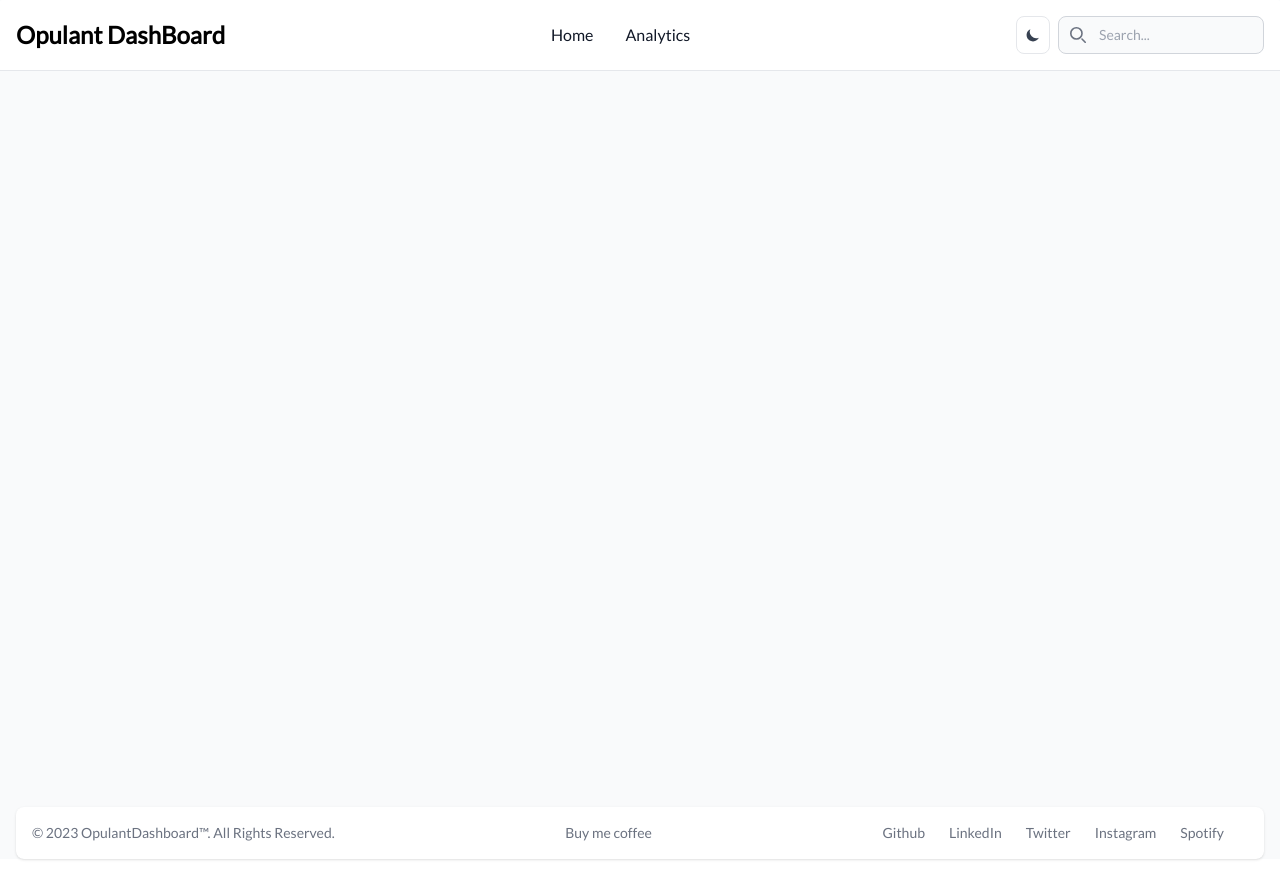
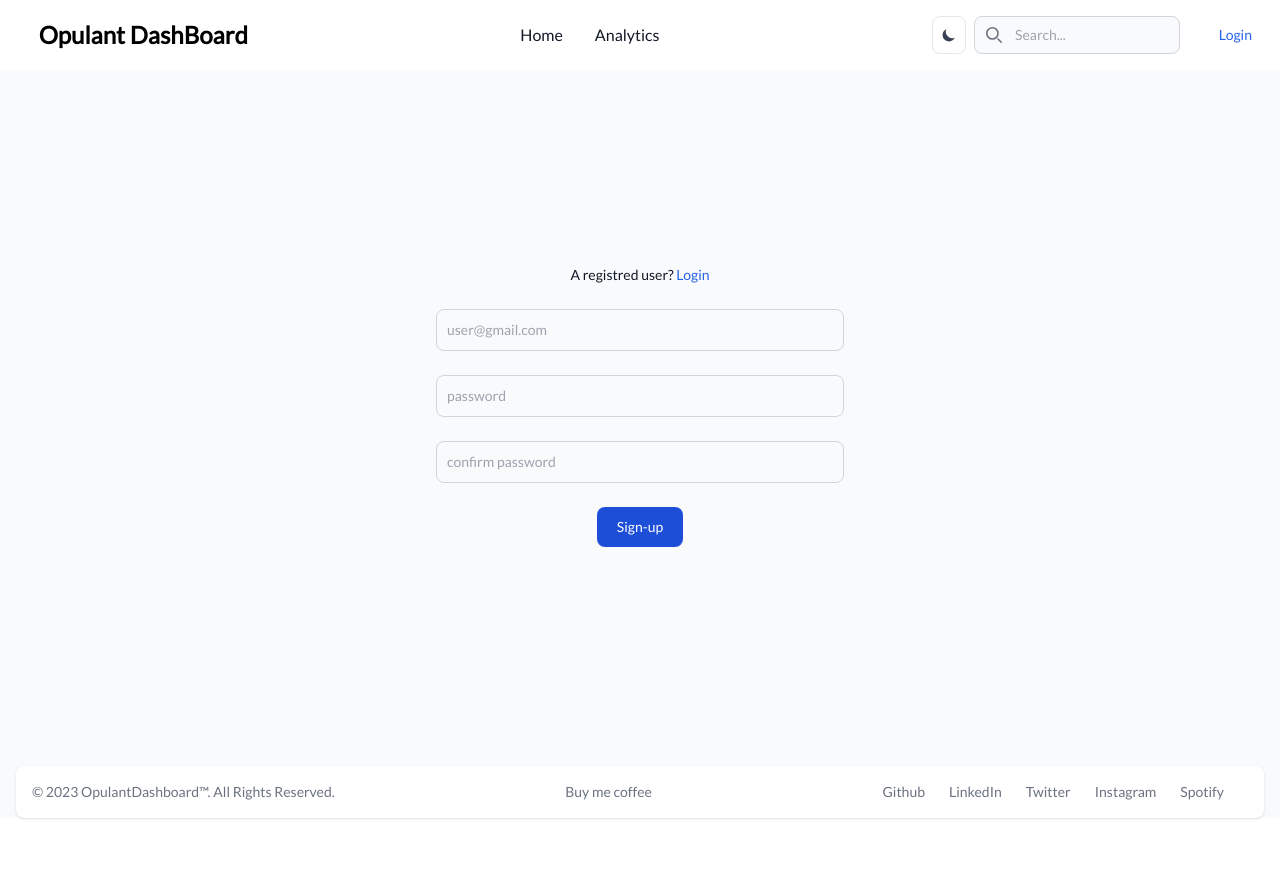
Before and after one commit to titus-mumo/opulant-dashboard, a React (Create React App) app: page /sign-up in a window 1280 px wide. After the commit the page ends 834 px from the top, so only its background shows below. Built offline with nearby package versions, Linux system fonts and the light colour scheme; no server answers.

Commit message:
Login frontend

```diff
--- a/src/App.js
+++ b/src/App.js
@@ -1,4 +1,3 @@
-import { transitions } from 'react-alert';
 import './App.css';
 import { Header, Footer } from './components';
 import { AllRoutes } from './routes/AllRoutes';
@@ -6,11 +5,9 @@ import { AllRoutes } from './routes/AllRoutes';
 function App() {
 
   return (
-    <div className="App bg-gray-50 dark:bg-gray-200">
+    <div className="App bg-gray-50 dark:bg-gray-200 sm:text-md">
       <Header />
-      <main>
-        <AllRoutes />
-      </main>
+      <AllRoutes />
       <Footer />
     </div>
   );
--- a/src/components/Header.js
+++ b/src/components/Header.js
@@ -9,7 +9,6 @@ export const Header = () => {
   const [search, setSearch] = useState("")
   const [products, setProducts] = useState([])
   const [dropdown, setDropdown] = useState([])
-  const [queryTerm, setQueryTerm] = useState('')
 
   const navigate = useNavigate();
 
@@ -26,10 +25,10 @@ export const Header = () => {
 
   }, [darkMode]);
 
-  const handleSubmit = (event) => {
+  const handleSearch = (event) => {
     event.preventDefault()
-    setQueryTerm(search)
-    return navigate(`/search?q=${queryTerm}`)
+    console.log(search)
+    return navigate(`/search?q=${search}`)
   }
 
   const handleHide = () => {
@@ -47,8 +46,8 @@ export const Header = () => {
   }, [search, products])
 
   return (
-<nav className="bg-white border-gray-200 dark:bg-gray-900 rounded-sm">
-  <div className="max-w-screen-xl flex flex-wrap items-center justify-between mx-auto p-4">
+<nav className="bg-white border-gray-200 dark:bg-gray-900 rounded-sm flex">
+  <div className="max-w-screen-xl flex flex-wrap items-center justify-between mx-auto p-4 basis-11/12">
   <Link to="/" className="flex items-center">
       <span className="self-center text-2xl font-semibold whitespace-nowrap dark:text-white">Opulant DashBoard</span>
         </Link>
@@ -70,7 +69,7 @@ export const Header = () => {
         </svg>
         <span className="sr-only">Search icon</span>
             </div>
-      <form onSubmit={handleSubmit}>
+      <form onSubmit={() => handleSearch}>
         <input type="text" id="search-navbar" value={search} onChange={(e) => setSearch(e.target.value)} className="block w-full p-2 pl-10 text-sm text-gray-900 border border-gray-300 rounded-lg bg-gray-50 focus:ring-blue-500 focus:border-blue-500 dark:bg-gray-700 dark:border-gray-600 dark:placeholder-gray-400 dark:text-white dark:focus:ring-blue-500 dark:focus:border-blue-500" placeholder="Search..."/>
       </form>
     </div>
@@ -89,7 +88,7 @@ export const Header = () => {
             <path stroke="currentColor" strokeLinecap="round" strokeLinejoin="round" strokeWidth="2" d="m19 19-4-4m0-7A7 7 0 1 1 1 8a7 7 0 0 1 14 0Z"/>
           </svg>
             </div>
-            <form onSubmit={handleSubmit}>
+            <form onSubmit={() => handleSearch}>
               <input type="text" id="search-navbar" value={search} onChange={(e) => setSearch(e.target.value)} className="block w-full p-2 pl-10 text-sm text-gray-900 border border-gray-300 rounded-lg bg-gray-50 focus:ring-blue-500 focus:border-blue-500 dark:bg-gray-700 dark:border-gray-600 dark:placeholder-gray-400 dark:text-white dark:focus:ring-blue-500 dark:focus:border-blue-500" placeholder="Search..."/>
             </form>
       </div>
@@ -101,8 +100,11 @@ export const Header = () => {
           <Link to="/analytics" className="block py-2 pl-3 pr-4 text-gray-900 rounded hover:bg-gray-100 md:hover:bg-transparent md:hover:text-blue-700 md:p-0 md:dark:hover:text-blue-500 dark:text-white dark:hover:bg-gray-700 dark:hover:text-white md:dark:hover:bg-transparent dark:border-gray-700">Analytics</Link>
         </li>
       </ul>
-    </div>
-      </div>
+        </div>
+        </div>
+        <div class="flex items-center">
+            <Link to="/login" class="text-sm  text-blue-600 dark:text-blue-500 hover:underline mr-7">Login</Link>
+        </div>
       <hr className='bg-gray-100'></hr>
 </nav>
 
--- a/src/index.css
+++ b/src/index.css
@@ -17,6 +17,6 @@ code {
 
 main{
   margin:auto;
-  min-height: 90vh;
+  min-height:85vh;
   padding:10px;
 }
--- a/src/pages/AddProduct.js
+++ b/src/pages/AddProduct.js
@@ -29,7 +29,7 @@ export const AddProduct = () => {
 
 
   return (
-      <div className='flex justify-center items-center '>
+      <main className='flex justify-center items-center '>
           <Toaster />
 <form className='max-w-md basis-11/12 dark:bg-gray-600 p-5 rounded-xl' onSubmit={addItem}>
   <div className="mb-6">
@@ -58,6 +58,6 @@ export const AddProduct = () => {
                   </Link>
   </div>
           </form>
-</div>
+</main>
   )
 }
--- a/src/pages/Edit.js
+++ b/src/pages/Edit.js
@@ -44,7 +44,7 @@ export const Edit = () => {
     }
 
     return (
-        <div className='flex justify-center items-center'>
+        <main className='flex justify-center items-center'>
             <Toaster />
 <form className='max-w-md basis-11/12 dark:bg-gray-600 p-5 rounded-xl' onSubmit={editItem}>
   <div className="mb-6">
@@ -74,7 +74,7 @@ export const Edit = () => {
   </div>
 
           </form>
-        </div>
+        </main>
 
   )
 }
--- /dev/null
+++ b/src/pages/Login.js
@@ -0,0 +1,29 @@
+import React, { useState } from 'react'
+import { Link } from 'react-router-dom'
+
+export const Login = () => {
+    const [email, setEmail] = useState('')
+    const [password, setPassword] = useState('')
+
+    const handleLogin = () => {
+
+    }
+  return (
+          <main className='flex justify-center items-center direction-column'>
+          <form className='max-w-md basis-11/12 dark:bg-gray-600 p-5 rounded-xl' onSubmit={handleLogin}>
+                  <div>
+        <p className=' text-sm text-gray-900 dark:text-white mb-6'> Not registered yet? <Link to='/sign-up' className='hover:cursor-pointer hover:underline  text-blue-600 dark:text-blue-500'> Sign up</Link></p>
+    </div>
+  <div className="mb-6">
+    <input type="email" id="email" value={email} onChange={(e) => setEmail(e.target.value)} className="bg-gray-50 border border-gray-300 text-gray-900 text-sm rounded-lg focus:ring-blue-500 focus:border-blue-500 block w-full p-2.5 dark:bg-gray-700 dark:border-gray-600 dark:placeholder-gray-400 dark:text-white dark:focus:ring-blue-500 dark:focus:border-blue-500" placeholder="user@gmail.com" required/>
+  </div>
+  <div className="mb-6">
+    <input type="password" id="password" value={password} onChange={(e) => setPassword(e.target.value)} className="bg-gray-50 border border-gray-300 text-gray-900 text-sm rounded-lg focus:ring-blue-500 focus:border-blue-500 block w-full p-2.5 dark:bg-gray-700 dark:border-gray-600 dark:placeholder-gray-400 dark:text-white dark:focus:ring-blue-500 dark:focus:border-blue-500" placeholder='password'required/>
+    </div>
+
+    <button type="submit" className="text-white bg-blue-700 mb-2 hover:bg-blue-800 focus:ring-4 focus:outline-none focus:ring-blue-300 font-medium rounded-lg text-sm w-full sm:w-auto px-5 py-2.5 text-center dark:bg-blue-600 dark:hover:bg-blue-700 dark:focus:ring-blue-800">Login</button>
+
+          </form>
+</main>
+  )
+}
--- a/src/pages/Search.js
+++ b/src/pages/Search.js
@@ -1,7 +1,8 @@
 import React from 'react'
 
-export const Search = () => {
+export const Search = (event) => {
+  event.preventDefault()
   return (
-    <div>Search</div>
+    <main>Search</main>
   )
 }
--- /dev/null
+++ b/src/pages/Signup.js
@@ -0,0 +1,33 @@
+import React, { useState } from 'react'
+import { Link } from 'react-router-dom'
+
+export const Signup = () => {
+    const [email, setEmail] = useState('')
+    const [password, setPassword] = useState('')
+    const [confirmPassword, setConfirmPassword] = useState('')
+
+    const handleSignup= () => {
+
+    }
+  return (
+          <main className='flex justify-center items-center direction-column'>
+          <form className='max-w-md basis-11/12 dark:bg-gray-600 p-5 rounded-xl' onSubmit={handleSignup}>
+                  <div>
+        <p className='text-gray-900 dark:text-white mb-6 text-sm'> A registred user? <Link to='/login' className='hover:cursor-pointer hover:underline  text-blue-600 dark:text-blue-500'> Login</Link></p>
+    </div>
+  <div className="mb-6">
+    <input type="email" id="email" value={email} onChange={(e) => setEmail(e.target.value)} className="bg-gray-50 border border-gray-300 text-gray-900 text-sm rounded-lg focus:ring-blue-500 focus:border-blue-500 block w-full p-2.5 dark:bg-gray-700 dark:border-gray-600 dark:placeholder-gray-400 dark:text-white dark:focus:ring-blue-500 dark:focus:border-blue-500" placeholder="user@gmail.com" required/>
+  </div>
+  <div className="mb-6">
+    <input type="password" id="password" value={password} onChange={(e) => setPassword(e.target.value)} className="bg-gray-50 border border-gray-300 text-gray-900 text-sm rounded-lg focus:ring-blue-500 focus:border-blue-500 block w-full p-2.5 dark:bg-gray-700 dark:border-gray-600 dark:placeholder-gray-400 dark:text-white dark:focus:ring-blue-500 dark:focus:border-blue-500" placeholder='password'required/>
+        </div>
+          <div className="mb-6">
+    <input type="password" id="confirm-password" value={confirmPassword} onChange={(e) => setConfirmPassword(e.target.value)} className="bg-gray-50 border border-gray-300 text-gray-900 text-sm rounded-lg focus:ring-blue-500 focus:border-blue-500 block w-full p-2.5 dark:bg-gray-700 dark:border-gray-600 dark:placeholder-gray-400 dark:text-white dark:focus:ring-blue-500 dark:focus:border-blue-500" placeholder='confirm password'required/>
+    </div>
+
+    <button type="submit" className="text-white bg-blue-700 mb-2 hover:bg-blue-800 focus:ring-4 focus:outline-none focus:ring-blue-300 font-medium rounded-lg text-sm w-full sm:w-auto px-5 py-2.5 text-center dark:bg-blue-600 dark:hover:bg-blue-700 dark:focus:ring-blue-800">Sign-up</button>
+
+          </form>
+</main>
+  )
+}
--- a/src/pages/analytics.js
+++ b/src/pages/analytics.js
@@ -55,7 +55,7 @@ export const Analytics = () => {
 
 
   return (
-    <div className='flex flex-wrap w-full justify-around h-full bg-white'>
+    <main className='flex flex-wrap w-full justify-around h-full bg-white'>
       <Toaster />
       <div>
         {
@@ -74,6 +74,6 @@ export const Analytics = () => {
           )
         }
       </div>
-      </div>
+      </main>
   )
 }
--- a/src/pages/home.js
+++ b/src/pages/home.js
@@ -27,11 +27,11 @@ export const Home = () => {
   const success = () => toast.success("Products loaded successfully")
   useEffect(()=> {getProducts()}, [])
   return (
-    <div className=''>
+    <main className=''>
       <Toaster />
      <Link to='/add_product'>
         <div className="bg-green-700 rounded-lg shadow m-4 hover:cursor-pointer" >
-          <div className="w-full mx-auto max-w-screen-xl p-4 md:flex md:items-center md:justify-center">
+          <div className="w-full mx-auto max-w-screen-xl p-2.5 md:flex md:items-center md:justify-center">
         <span className="text-lg text-white text-center">Add a product
           </span>
         </div>
@@ -47,7 +47,7 @@ export const Home = () => {
             )
           })}</div>) : (<p>Loading Products....</p>)
       }
-    </div>
+    </main>
 
   )
 }
--- a/src/routes/AllRoutes.js
+++ b/src/routes/AllRoutes.js
@@ -4,19 +4,21 @@ import { Routes, Route } from "react-router-dom";
 import { AddProduct } from "../pages/AddProduct";
 import { Edit } from "../pages/Edit";
 import { Search } from "../pages/Search";
+import { Login } from "../pages/Login";
+import { Signup } from "../pages/Signup";
 
 import React from 'react'
 
 export const AllRoutes = () => {
   return (
-      <div>
       <Routes>
         <Route path='/' element={<Home />} />
         <Route path='/analytics' element={<Analytics />} />
         <Route path='/add_product' element={<AddProduct />} />
         <Route path='/edit_product/:id' element={<Edit />} />
         <Route path="/search" element={<Search />} />
+        <Route path="/login" element={<Login />} />
+        <Route path="/sign-up" element= {<Signup />} />
       </Routes>
-    </div>
   )
 }
```
Also changed, not shown: src/components/Card.js (+6 -4 lines). Lines whose indentation alone changed are shown as unchanged.
